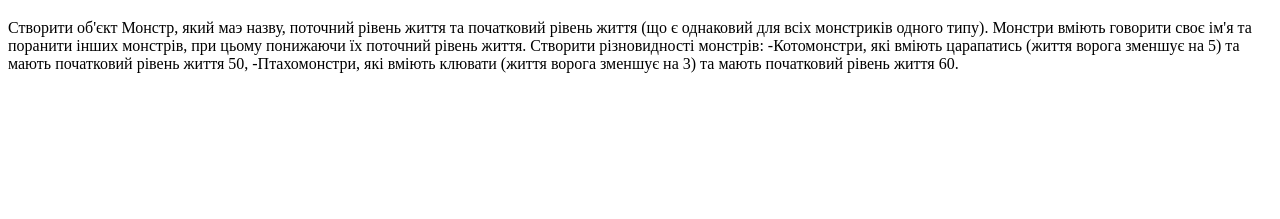
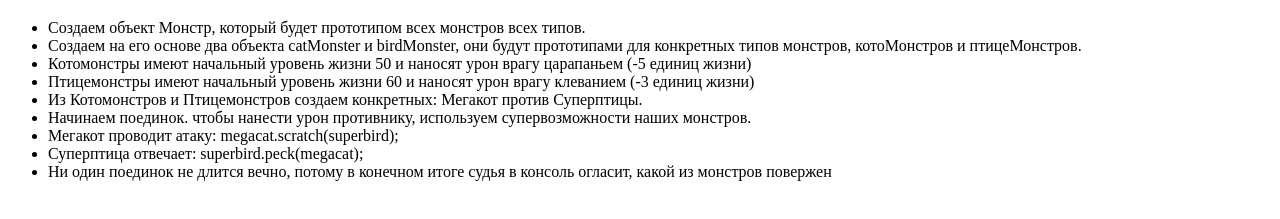
Before and after one commit to Ann-Dederkal/task-js-prototypes-1, a plain HTML site: page index.html in a window 1280 px wide. Shown: the part 61-280 px from the top of the page. Drawn offline with Linux system fonts and the light colour scheme.

Commit message:
ready: LET THE BATTLE BEGIN!!!

```diff
--- a/index.html
+++ b/index.html
@@ -6,13 +6,20 @@
 </head>
 <body>
 	<h1>Описание</h1>
-	<p>
-		Створити об'єкт Монстр, який маэ назву, поточний рівень життя та початковий рівень життя (що є однаковий для всіх монстриків одного типу).
-		Монстри вміють говорити своє ім'я та поранити інших монстрів, при цьому понижаючи їх поточний рівень життя.
-		Створити різновидності монстрів:
-		-Котомонстри, які вміють царапатись (життя ворога зменшує на 5) та мають початковий рівень життя 50,
-		-Птахомонстри, які вміють клювати (життя ворога зменшує на 3) та мають початковий рівень життя 60.
-	</p>
+
+	<ul>
+		<li>Создаем объект Монстр, который будет прототипом всех монстров всех типов.</li>
+		<li> Создаем на его основе два объекта catMonster и birdMonster, они будут прототипами для конкретных типов монстров, котоМонстров и птицеМонстров.</li>
+		<li> Котомонстры имеют начальный уровень жизни 50 и наносят урон врагу царапаньем (-5 единиц жизни)</li>
+		<li> Птицемонстры имеют начальный уровень жизни 60 и наносят урон врагу клеванием (-3 единиц жизни)</li>
+		<li> Из Котомонстров и Птицемонстров создаем конкретных: Мегакот против Суперптицы.</li>
+		<li> Начинаем поединок. чтобы нанести урон противнику, используем супервозможности наших монстров.</li>
+		<li> Мегакот проводит атаку: megacat.scratch(superbird);</li>
+		<li> Суперптица отвечает: superbird.peck(megacat);</li>
+		<li> Ни один поединок не длится вечно, потому в конечном итоге судья в консоль огласит, какой из монстров повержен</li>
+	</ul>
+
+
 	<script src="scripts/monsters.js"></script>
 </body>
 </html>
--- a/scripts/monsters.js
+++ b/scripts/monsters.js
@@ -10,41 +10,39 @@ var Monster = {
 
 	greet : function() {
 		console.log("Hi! I'm a monster, and my name is " + this.name);
+
+	},
+
+	hit : function(obj){
+
+		obj.currentHealth -= this.damage;
+
+		if (obj.currentHealth > 0) {
+			console.log(obj.currentHealth);
+		} else {
+			console.log("Monster " + obj.name + " is dead");
+		}
 	}
 };
+
+
 
 
 var catMonster = Object.create(Monster);
 catMonster.constructor = function (name, fullHealth, damage) {
 	Monster.constructor.apply(this, arguments);
 
-	this.scratch = function(obj){
-		obj.currentHealth -= this.damage;
-		if (obj.currentHealth > 0) {
-			console.log(obj.currentHealth);
-		} else {
-			console.log("Monster " + obj.name + " is dead");
-		}
-	}
+	this.scratch = Monster.hit;
 
 	 return this;
 };
-
-
 
 
 var birdMonster = Object.create(Monster);
 birdMonster.constructor = function (name, fullHealth, damage) {
 	Monster.constructor.apply(this, arguments);
 
-		this.peck = function(obj){
-		obj.currentHealth -= this.damage;
-		if (obj.currentHealth > 0) {
-			console.log(obj.currentHealth);
-		} else {
-			console.log("Monster " + obj.name + " is dead");
-		}
-	}
+	this.peck = Monster.hit;
 
 	return this;
 };
@@ -52,5 +50,4 @@ birdMonster.constructor = function (name, fullHealth, damage) {
 
 
 var megacat = Object.create(catMonster).constructor("Мегакот", 50, 5);
-
 var superbird = Object.create(birdMonster).constructor("Суперптица", 60, 3);
```
